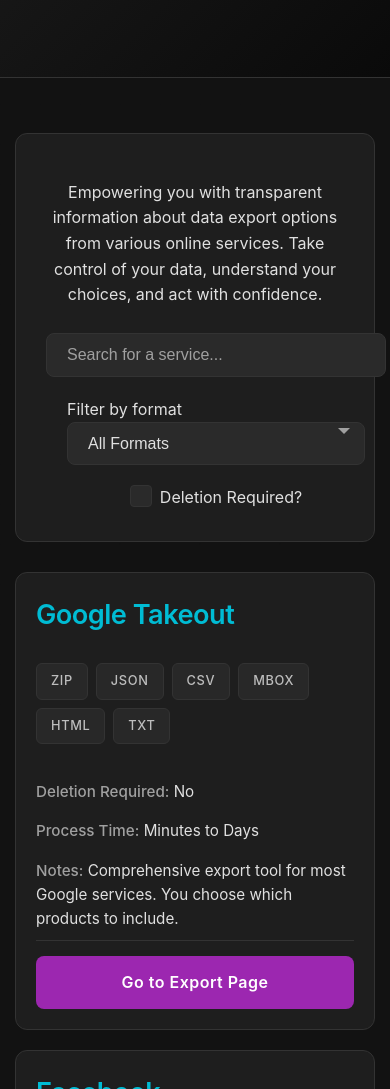
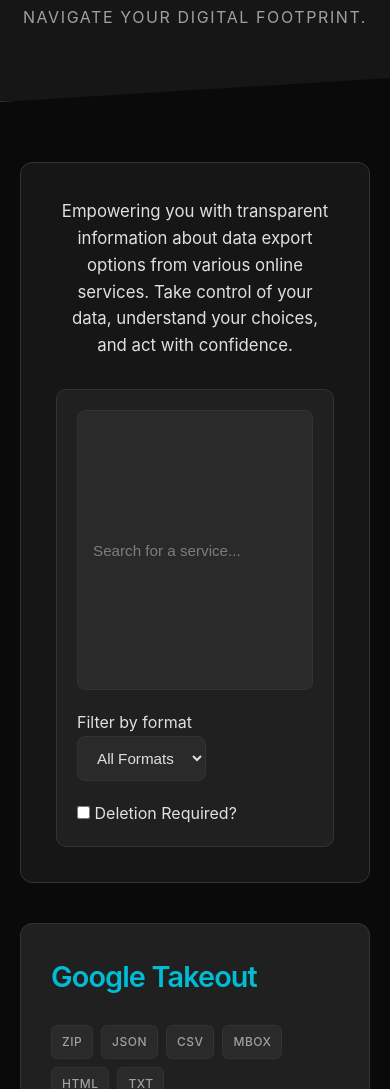
Before and after one commit to modcoretech/export-my-data, a plain HTML site: page index.html in a window 390 px wide. Shown: the part 136-1225 px from the top of the page. Drawn offline with Linux system fonts and the light colour scheme.

Commit message:
Update style.css
Signed-off-by: canvrs <nitraDE@ok.de>

```diff
--- a/assets/css/style.css
+++ b/assets/css/style.css
@@ -1,279 +1,321 @@
-/* Using system fonts: "-apple-system", "BlinkMacSystemFont", "Segoe UI", "Roboto", "Oxygen", "Ubuntu", "Cantarell", "Fira Sans", "Droid Sans", "Helvetica Neue", "sans-serif" */
+/* Global Reset & System Fonts */
+*, *::before, *::after {
+    box-sizing: border-box;
+    margin: 0;
+    padding: 0;
+}
+
 :root {
-    --primary-accent: #00bcd4; /* Teal for primary actions/highlights */
-    --secondary-accent: #9c27b0; /* Purple for secondary details */
-    --background-dark: #121212; /* Deep dark background */
-    --background-light: #1e1e1e; /* Slightly lighter dark for sections/cards */
-    --text-primary: #e0e0e0; /* Light text for readability */
-    --text-secondary: #a0a0a0; /* Subtler text for descriptions */
-    --border-subtle: #333333; /* Fine line borders */
-    --input-bg: #2a2a2a; /* Input field background */
-    --input-border-focus: #00bcd4; /* Input border on focus */
-    --link-color: #00bcd4; /* Link color */
-    --link-hover-color: #00e5ff; /* Link hover color */
-    --tag-bg: #282828; /* Tag background */
-    --tag-text: #bdbdbd; /* Tag text */
-    --gradient-start: #1a1a1a;
-    --gradient-end: #0a0a0a;
+    /* Color Palette */
+    --color-bg-primary: #0a0a0a; /* Deepest dark for body */
+    --color-bg-secondary: #161616; /* For header, footer, interactive elements */
+    --color-bg-card: #202020; /* Slightly lighter for content cards */
+    --color-accent-primary: #00bcd4; /* Teal - main interactive highlight */
+    --color-accent-secondary: #8e24aa; /* Deep Purple - secondary highlight/action */
+    --color-text-primary: #e0e0e0; /* Main text */
+    --color-text-secondary: #a0a0a0; /* Subtler text, descriptions */
+    --color-border: #333333; /* Clean, subtle borders */
+    --color-input-bg: #2a2a2a; /* Input fields */
+    --color-success: #4CAF50; /* For 'Available' indicators */
+    --color-danger: #F44336; /* For 'Required' indicators */
+
+    /* Typography */
+    font-family: -apple-system, BlinkMacSystemFont, "Segoe UI", "Roboto", "Oxygen",
+    "Ubuntu", "Cantarell", "Fira Sans", "Droid Sans", "Helvetica Neue", sans-serif;
+    line-height: 1.6;
 }
 
 body {
-    font-family: -apple-system, BlinkMacSystemFont, "Segoe UI", "Roboto", "Oxygen",
-    "Ubuntu", "Cantarell", "Fira Sans", "Droid Sans", "Helvetica Neue", sans-serif;
-    line-height: 1.6;
-    margin: 0;
-    padding: 0;
-    background-color: var(--background-dark);
-    color: var(--text-primary);
-    min-height: 100vh; /* Ensure full viewport height */
+    background-color: var(--color-bg-primary);
+    color: var(--color-text-primary);
+    min-height: 100vh;
     display: flex;
     flex-direction: column;
+    overflow-x: hidden; /* Prevent horizontal scroll */
 }
 
+/* Subtle Animated Background Pattern */
 .background-pattern {
     position: fixed;
     top: 0;
     left: 0;
     width: 100%;
     height: 100%;
-    background-image: radial-gradient(circle at 1% 1%, rgba(0, 188, 212, 0.05) 1px, transparent 1px),
-                      radial-gradient(circle at 50% 50%, rgba(156, 39, 176, 0.05) 1px, transparent 1px);
-    background-size: 40px 40px, 80px 80px; /* Adjust grid size */
+    background-image:
+        radial-gradient(circle at 10% 20%, rgba(0, 188, 212, 0.04) 1px, transparent 1px),
+        radial-gradient(circle at 80% 90%, rgba(142, 36, 170, 0.04) 1px, transparent 1px);
+    background-size: 50px 50px, 120px 120px;
     opacity: 0.1;
     z-index: -1;
+    animation: panBackground 60s linear infinite; /* Slow pan animation */
 }
 
+@keyframes panBackground {
+    0% { background-position: 0% 0%; }
+    100% { background-position: 100% 100%; }
+}
+
+/* Container for Centering Content */
 .container {
-    max-width: 1200px;
+    max-width: 1300px;
     margin: 0 auto;
-    padding: 20px;
+    padding: 25px;
     position: relative; /* For z-index context */
 }
 
+/* Header */
 header {
-    background: linear-gradient(135deg, var(--gradient-start), var(--gradient-end));
-    padding: 40px 0;
+    background-color: var(--color-bg-secondary);
+    padding: 50px 0;
     text-align: center;
-    border-bottom: 1px solid var(--border-subtle);
+    border-bottom: 1px solid var(--color-border);
     position: relative;
     z-index: 10;
+    clip-path: polygon(0 0, 100% 0, 100% 90%, 0% 100%); /* Angled bottom edge */
 }
 
 header h1 {
     margin: 0;
-    color: var(--primary-accent);
-    font-size: 3.2em;
+    color: var(--color-accent-primary);
+    font-size: 3.8em;
     font-weight: 700;
-    letter-spacing: -0.04em;
-    text-shadow: 0 0 10px rgba(0, 188, 212, 0.3); /* Subtle glow */
+    letter-spacing: -0.05em;
+    text-shadow: 0 0 15px rgba(0, 188, 212, 0.4);
+    transition: all 0.3s ease-out;
+}
+header h1:hover {
+    transform: translateY(-5px) scale(1.02);
+    text-shadow: 0 0 25px rgba(0, 188, 212, 0.6);
 }
 
 header .tagline {
-    font-size: 1.3em;
-    color: var(--text-secondary);
-    margin-top: 10px;
+    font-size: 1.4em;
+    color: var(--color-text-secondary);
+    margin-top: 15px;
     font-weight: 400;
     text-transform: uppercase;
-    letter-spacing: 0.08em;
+    letter-spacing: 0.1em;
 }
 
+/* Main Content Area */
 main {
-    flex-grow: 1; /* Allows main content to expand */
+    flex-grow: 1;
     padding: 40px 0;
     position: relative;
     z-index: 5;
 }
 
+/* Intro Section */
 #intro {
-    background-color: var(--background-light);
-    padding: 30px;
+    background-color: var(--color-bg-secondary);
+    padding: 35px;
     border-radius: 12px;
-    border: 1px solid var(--border-subtle);
-    margin-bottom: 30px;
+    border: 1px solid var(--color-border);
+    margin-bottom: 40px;
+    position: relative;
+    overflow: hidden; /* For pseudo-element background */
+}
+#intro::before { /* Subtle diagonal line background */
+    content: '';
+    position: absolute;
+    top: 0;
+    left: 0;
+    width: 100%;
+    height: 100%;
+    background: repeating-linear-gradient(
+        45deg,
+        rgba(255,255,255,0.02) 0px,
+        rgba(255,255,255,0.02) 2px,
+        transparent 2px,
+        transparent 10px
+    );
+    opacity: 0.1;
+    pointer-events: none;
 }
 
 #intro p {
-    font-size: 1.15em;
-    margin-bottom: 25px;
-    color: var(--text-primary);
+    font-size: 1.2em;
+    margin-bottom: 30px;
+    color: var(--color-text-primary);
     text-align: center;
-    max-width: 800px;
+    max-width: 900px;
     margin-left: auto;
     margin-right: auto;
 }
 
+/* Filter Controls - The "Command Center" */
 .filter-controls {
     display: flex;
     flex-wrap: wrap;
-    gap: 15px;
-    justify-content: center; /* Center filter items */
+    gap: 20px; /* Increased gap */
+    justify-content: center;
     align-items: center;
+    background-color: var(--color-bg-card); /* Distinct background */
+    padding: 25px;
+    border-radius: 10px;
+    border: 1px solid var(--color-border);
 }
 
 .filter-controls input[type="text"],
 .filter-controls select {
-    padding: 12px 20px;
-    border: 1px solid var(--border-subtle);
+    padding: 14px 20px;
+    border: 1px solid var(--color-border);
     border-radius: 8px;
-    font-size: 1em;
-    background-color: var(--input-bg);
-    color: var(--text-primary);
-    flex-grow: 1; /* Allow to grow but respect min-width */
-    min-width: 250px;
-    max-width: 350px;
-    transition: border-color 0.3s ease, background-color 0.3s ease;
+    font-size: 1.05em;
+    background-color: var(--color-input-bg);
+    color: var(--color-text-primary);
+    flex: 1 1 280px; /* Flex-grow, flex-shrink, base-width */
+    max-width: 380px; /* Max width for inputs */
+    transition: border-color 0.3s ease, background-color 0.3s ease, transform 0.2s ease;
 }
-
 .filter-controls input[type="text"]::placeholder {
-    color: var(--text-secondary);
+    color: var(--color-text-secondary);
+    opacity: 0.7;
 }
-
 .filter-controls input[type="text"]:focus,
 .filter-controls select:focus {
     outline: none;
-    border-color: var(--primary-accent);
-    background-color: #333333; /* Slightly lighter on focus */
+    border-color: var(--color-accent-primary);
+    background-color: #383838;
+    transform: translateY(-2px); /* Slight lift on focus */
 }
 
-/* Custom Select Arrow */
-.filter-group {
+/* Custom Select Dropdown */
+.select-wrapper {
     position: relative;
-    flex-grow: 1;
-    min-width: 250px;
-    max-width: 350px;
+    flex: 1 1 280px;
+    max-width: 380px;
+}
+.select-wrapper select {
+    width: 100%;
+    -webkit-appearance: none;
+    -moz-appearance: none;
+    appearance: none;
+    padding-right: 45px; /* Space for arrow */
+}
+.select-wrapper::after {
+    content: '▼';
+    font-size: 0.7em;
+    color: var(--color-text-secondary);
+    position: absolute;
+    right: 20px;
+    top: 50%;
+    transform: translateY(-50%);
+    pointer-events: none;
 }
 
-.filter-group select {
-    width: 100%;
-    -webkit-appearance: none; /* Remove default arrow for Chrome/Safari */
-    -moz-appearance: none;    /* Remove default arrow for Firefox */
-    appearance: none;         /* Remove default arrow for others */
-    padding-right: 40px; /* Space for the custom arrow */
+/* Custom Toggle Switch (for Deletion Required) */
+.toggle-switch-container {
+    display: flex;
+    align-items: center;
+    gap: 12px;
+    cursor: pointer;
+    user-select: none;
+    padding: 10px 15px; /* Add some padding for clickable area */
+    border-radius: 8px;
+    transition: background-color 0.2s ease;
+}
+.toggle-switch-container:hover {
+    background-color: var(--color-input-bg);
 }
 
-.select-arrow {
-    position: absolute;
-    right: 15px;
-    top: 50%;
-    transform: translateY(-50%);
+.toggle-switch {
+    position: relative;
+    display: inline-block;
+    width: 50px;
+    height: 28px;
+}
+.toggle-switch input {
+    opacity: 0;
     width: 0;
     height: 0;
-    border-left: 6px solid transparent;
-    border-right: 6px solid transparent;
-    border-top: 6px solid var(--text-secondary);
-    pointer-events: none; /* Make arrow not clickable */
+}
+.slider {
+    position: absolute;
+    cursor: pointer;
+    top: 0;
+    left: 0;
+    right: 0;
+    bottom: 0;
+    background-color: var(--color-border);
+    transition: .4s;
+    border-radius: 28px;
+}
+.slider:before {
+    position: absolute;
+    content: "";
+    height: 20px;
+    width: 20px;
+    left: 4px;
+    bottom: 4px;
+    background-color: var(--color-text-primary);
+    transition: .4s;
+    border-radius: 50%;
+}
+input:checked + .slider {
+    background-color: var(--color-accent-primary);
+}
+input:checked + .slider:before {
+    transform: translateX(22px);
+    background-color: var(--color-bg-primary); /* Darker thumb when active */
 }
 
-/* Custom Checkbox */
-.checkbox-container {
-    display: block;
-    position: relative;
-    padding-left: 30px;
-    cursor: pointer;
-    font-size: 1em;
-    color: var(--text-primary);
-    user-select: none; /* Prevent text selection */
-    transition: color 0.3s ease;
-}
-
-.checkbox-container input {
-    position: absolute;
-    opacity: 0;
-    cursor: pointer;
-    height: 0;
-    width: 0;
-}
-
-.checkmark {
-    position: absolute;
-    top: 0;
-    left: 0;
-    height: 20px;
-    width: 20px;
-    background-color: var(--input-bg);
-    border: 1px solid var(--border-subtle);
-    border-radius: 4px;
-    transition: background-color 0.3s ease, border-color 0.3s ease;
-}
-
-.checkbox-container:hover input ~ .checkmark {
-    background-color: #3a3a3a; /* Slightly lighter on hover */
-}
-
-.checkbox-container input:checked ~ .checkmark {
-    background-color: var(--primary-accent);
-    border-color: var(--primary-accent);
-}
-
-.checkmark:after {
-    content: "";
-    position: absolute;
-    display: none;
-}
-
-.checkbox-container input:checked ~ .checkmark:after {
-    display: block;
-}
-
-.checkbox-container .checkmark:after {
-    left: 7px;
-    top: 3px;
-    width: 5px;
-    height: 10px;
-    border: solid white;
-    border-width: 0 2px 2px 0;
-    transform: rotate(45deg);
-}
-
-/* Service Grid & Cards */
+/* Service Grid (Cards) */
 #services-grid {
     display: grid;
-    grid-template-columns: repeat(auto-fill, minmax(320px, 1fr));
-    gap: 30px;
+    grid-template-columns: repeat(auto-fill, minmax(350px, 1fr));
+    gap: 35px; /* Larger gap for distinct cards */
 }
 
 .service-card {
-    background-color: var(--background-light);
-    padding: 25px;
+    background-color: var(--color-bg-card);
+    border: 1px solid var(--color-border);
     border-radius: 12px;
-    border: 1px solid var(--border-subtle);
-    transition: transform 0.2s ease, border-color 0.2s ease;
+    padding: 30px;
+    position: relative;
+    overflow: hidden; /* For subtle effects */
     display: flex;
     flex-direction: column;
-    min-height: 220px; /* Ensure consistent card height */
+    min-height: 280px; /* Ensure consistent height */
+    transition: transform 0.3s ease, border-color 0.3s ease;
+    box-shadow: 0 0 0 rgba(0,0,0,0); /* Explicitly no box-shadow */
 }
 
 .service-card:hover {
-    transform: translateY(-8px);
-    border-color: var(--primary-accent); /* Highlight on hover */
+    transform: translateY(-10px);
+    border-color: var(--color-accent-primary);
 }
 
-.service-card h3 {
-    margin-top: 0;
-    margin-bottom: 12px;
-    color: var(--primary-accent);
-    font-size: 1.9em;
-    font-weight: 600;
-    letter-spacing: -0.02em;
+.service-card::before { /* Subtle border glow on hover */
+    content: '';
+    position: absolute;
+    top: -5px;
+    left: -5px;
+    right: -5px;
+    bottom: -5px;
+    background: linear-gradient(45deg, var(--color-accent-primary), var(--color-accent-secondary));
+    z-index: -1;
+    filter: blur(10px);
+    opacity: 0;
+    border-radius: 15px; /* Match card radius */
+    transition: opacity 0.3s ease;
+}
+.service-card:hover::before {
+    opacity: 0.3; /* Show subtle glow on hover */
 }
 
-.service-card-info {
-    flex-grow: 1; /* Allows info section to fill space */
-    font-size: 0.95em;
-    color: var(--text-primary);
-}
 
-.service-card-info p {
-    margin-bottom: 8px; /* Spacing between paragraphs */
-}
-
-.service-card-info strong {
-    color: var(--text-secondary);
-    font-weight: 500;
+.service-card h3 {
+    color: var(--color-accent-primary);
+    font-size: 2.2em;
+    font-weight: 600;
+    margin-bottom: 15px;
+    letter-spacing: -0.03em;
+    border-bottom: 1px solid rgba(var(--color-accent-primary-rgb), 0.2); /* Subtle line below title */
+    padding-bottom: 10px;
 }
 
 .format-tags {
-    margin-top: 15px; /* Spacing from info above */
     margin-bottom: 20px;
     display: flex;
     flex-wrap: wrap;
@@ -281,149 +323,206 @@
 }
 
 .format-tag {
-    display: inline-block;
-    background-color: var(--tag-bg);
-    color: var(--tag-text);
-    padding: 7px 14px;
+    background-color: var(--color-input-bg);
+    color: var(--color-text-secondary);
+    padding: 8px 14px;
     border-radius: 6px;
-    font-size: 0.8em;
+    font-size: 0.85em;
     font-weight: 500;
-    border: 1px solid var(--border-subtle);
+    border: 1px solid var(--color-border);
+    text-transform: uppercase;
+    letter-spacing: 0.04em;
+    transition: background-color 0.2s ease, color 0.2s ease;
+}
+.format-tag:hover {
+    background-color: var(--color-accent-secondary);
+    color: var(--color-text-primary);
+}
+
+.service-card-info {
+    flex-grow: 1;
+    font-size: 1em;
+    color: var(--color-text-primary);
+}
+
+.service-card-info p {
+    margin-bottom: 10px;
+    line-height: 1.5;
+}
+
+.service-card-info strong {
+    color: var(--color-accent-primary); /* Highlight labels */
+    font-weight: 600;
+}
+
+.export-action {
+    margin-top: auto;
+    padding-top: 25px; /* More space for the button */
+    border-top: 1px solid var(--color-border);
+    text-align: right;
+}
+
+.export-action a {
+    display: inline-flex; /* Use flex for icon + text */
+    align-items: center;
+    gap: 8px;
+    background-color: var(--color-accent-secondary);
+    color: #ffffff;
+    padding: 14px 28px;
+    border-radius: 8px;
+    text-decoration: none;
+    font-weight: 600;
+    font-size: 1.05em;
+    transition: background-color 0.3s ease, transform 0.2s ease;
     text-transform: uppercase;
     letter-spacing: 0.05em;
 }
 
-.export-action {
-    margin-top: auto; /* Pushes button to bottom */
-    text-align: right;
-    padding-top: 15px; /* Space above button */
-    border-top: 1px solid var(--border-subtle);
+.export-action a:hover {
+    background-color: var(--color-accent-primary);
+    transform: translateY(-4px) scale(1.02);
 }
-
-.export-action a {
-    display: inline-block;
-    background-color: var(--secondary-accent); /* Purple for action button */
-    color: #ffffff;
-    padding: 12px 25px;
-    border-radius: 8px;
-    text-decoration: none;
-    font-weight: 600;
-    transition: background-color 0.2s ease, transform 0.1s ease;
-    letter-spacing: 0.03em;
-}
-
-.export-action a:hover {
-    background-color: var(--primary-accent); /* Teal on hover for consistency */
-    transform: translateY(-3px);
+.export-action a svg { /* Icon styling */
+    width: 18px;
+    height: 18px;
+    fill: currentColor;
 }
 
 .info-message {
     text-align: center;
-    font-size: 1.3em;
-    color: var(--text-secondary);
+    font-size: 1.4em;
+    color: var(--color-text-secondary);
     margin-top: 60px;
-    grid-column: 1 / -1; /* Make it span all columns in the grid */
+    grid-column: 1 / -1;
 }
 
 .loading-state {
-    /* Optional loading animation */
-    animation: pulse 1.5s infinite alternate;
+    animation: bounceFade 2s infinite ease-in-out;
 }
 
-@keyframes pulse {
-    from { opacity: 0.8; }
-    to { opacity: 0.5; }
+@keyframes bounceFade {
+    0%, 100% { opacity: 1; transform: translateY(0); }
+    50% { opacity: 0.6; transform: translateY(-10px); }
 }
 
 .empty-state {
-    color: var(--secondary-accent);
+    color: var(--color-accent-secondary);
+    font-weight: 500;
 }
 
+/* Footer */
 footer {
-    background-color: var(--gradient-end); /* Slightly darker footer */
-    color: var(--text-secondary);
+    background-color: var(--color-bg-secondary);
+    color: var(--color-text-secondary);
     text-align: center;
-    padding: 25px 0;
-    margin-top: 40px;
-    border-top: 1px solid var(--border-subtle);
+    padding: 30px 0;
+    margin-top: 50px;
+    border-top: 1px solid var(--color-border);
     position: relative;
     z-index: 10;
 }
 
 footer a {
-    color: var(--link-color);
+    color: var(--color-accent-primary);
     text-decoration: none;
     transition: color 0.2s ease;
 }
 
 footer a:hover {
-    color: var(--link-hover-color);
+    color: var(--color-accent-primary);
     text-decoration: underline;
 }
 
+/* Utility classes for status indicators */
+.status-indicator {
+    display: inline-block;
+    padding: 4px 8px;
+    border-radius: 4px;
+    font-size: 0.8em;
+    font-weight: 600;
+    margin-left: 8px;
+    text-transform: uppercase;
+    letter-spacing: 0.03em;
+}
+
+.status-indicator.available {
+    background-color: rgba(76, 175, 80, 0.2); /* Green background */
+    color: var(--color-success);
+    border: 1px solid var(--color-success);
+}
+
+.status-indicator.required {
+    background-color: rgba(244, 67, 54, 0.2); /* Red background */
+    color: var(--color-danger);
+    border: 1px solid var(--color-danger);
+}
+
 /* Responsive adjustments */
-@media (max-width: 900px) {
+@media (max-width: 1024px) {
+    .container {
+        padding: 20px;
+    }
+    header h1 {
+        font-size: 3.2em;
+    }
+    .filter-controls {
+        gap: 15px;
+        padding: 20px;
+    }
     #services-grid {
-        grid-template-columns: repeat(auto-fill, minmax(280px, 1fr));
-        gap: 25px;
+        grid-template-columns: repeat(auto-fill, minmax(300px, 1fr));
+        gap: 30px;
     }
 }
 
 @media (max-width: 768px) {
     header h1 {
-        font-size: 2.5em;
+        font-size: 2.8em;
     }
-
     header .tagline {
-        font-size: 1.1em;
+        font-size: 1.2em;
     }
-
     .filter-controls {
         flex-direction: column;
+        align-items: stretch;
         gap: 20px;
     }
-
-    .filter-controls input[type="text"],
-    .filter-controls select,
-    .filter-group {
-        width: 100%;
-        max-width: unset; /* Remove max-width on smaller screens */
+    .filter-controls input, .select-wrapper, .toggle-switch-container {
+        max-width: 100%;
     }
-
     #services-grid {
-        grid-template-columns: 1fr; /* Single column on small screens */
-        gap: 20px;
+        grid-template-columns: 1fr;
+        gap: 25px;
     }
-
     .service-card {
-        padding: 20px;
+        min-height: auto; /* Allow height to adjust for content */
     }
-
-    .service-card h3 {
-        font-size: 1.7em;
-    }
-
     .export-action a {
         width: 100%;
-        text-align: center;
-        padding: 14px 0;
+        justify-content: center; /* Center button text */
     }
 }
 
 @media (max-width: 480px) {
-    .container {
-        padding: 15px;
+    header h1 {
+        font-size: 2.2em;
     }
-
-    header h1 {
-        font-size: 2em;
-    }
-
     header .tagline {
         font-size: 1em;
     }
-
     #intro p {
-        font-size: 1em;
+        font-size: 1.05em;
+    }
+    .filter-controls input[type="text"],
+    .filter-controls select {
+        padding: 12px 15px;
+        font-size: 0.95em;
+    }
+    .service-card h3 {
+        font-size: 1.8em;
+    }
+    .format-tag {
+        font-size: 0.75em;
+        padding: 6px 10px;
     }
 }
```
